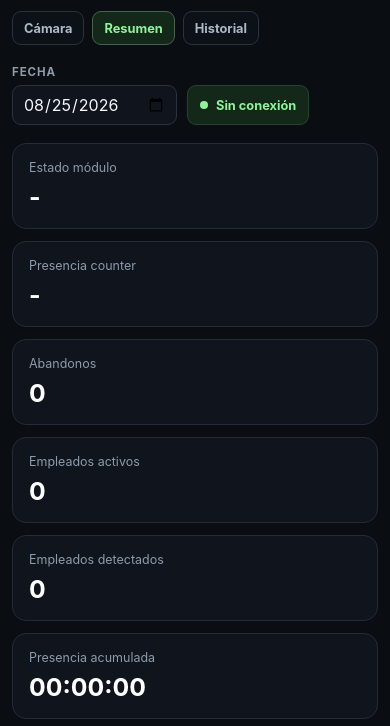
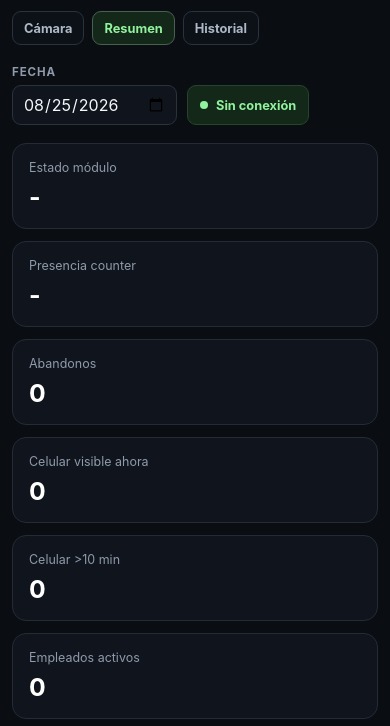
Before and after one commit to moudevos/supervision-webcam, a website built with Vite: page frontend/summary.html in a window 390 px wide. Shown: the part 118-844 px from the top of the page. Built offline with nearby package versions, Linux system fonts and the light colour scheme; no server answers.

Commit message:
Add phone behavior metrics to operational summary

```diff
--- a/frontend/summary.html
+++ b/frontend/summary.html
@@ -44,6 +44,14 @@
           <strong id="moduleIncidentCount">0</strong>
         </article>
         <article class="dashboard-card">
+          <span>Celular visible ahora</span>
+          <strong id="activePhoneSignals">0</strong>
+        </article>
+        <article class="dashboard-card">
+          <span>Celular &gt;10 min</span>
+          <strong id="phoneIncidentCount">0</strong>
+        </article>
+        <article class="dashboard-card">
           <span>Empleados activos</span>
           <strong id="activeEmployees">0</strong>
         </article>
```
